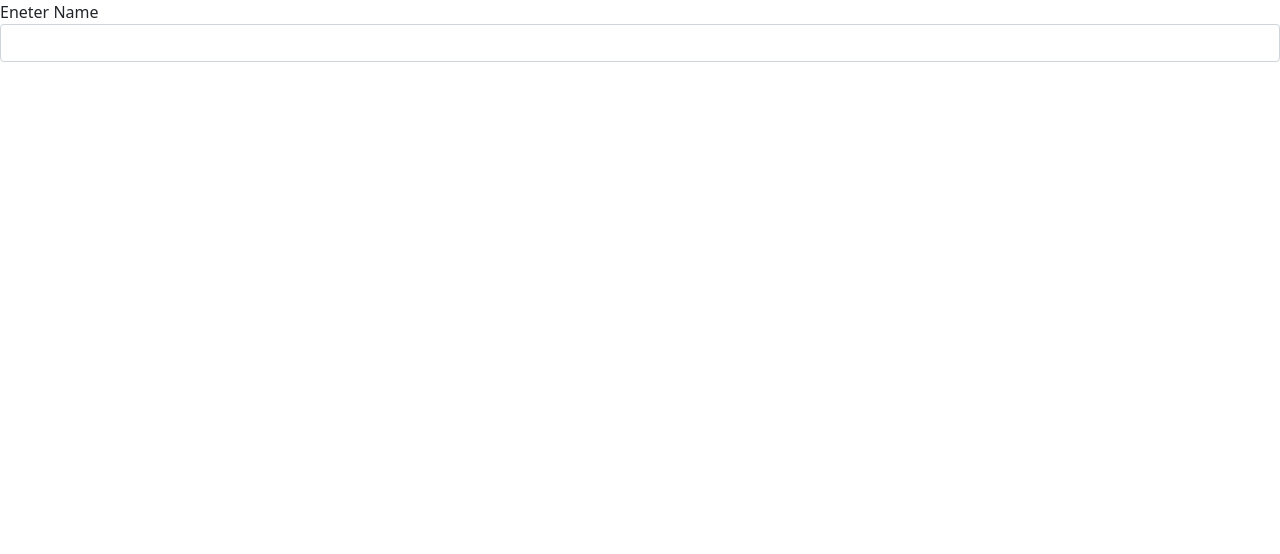
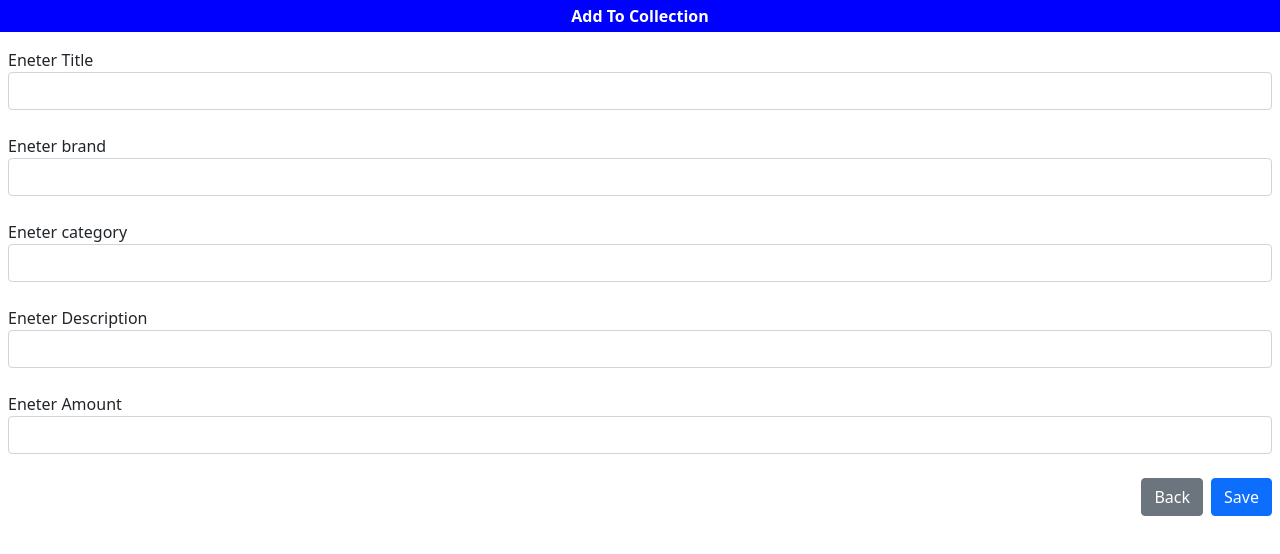
Before and after one commit to NagNayan/stackblitz-starters-9xc9ff-react, a React (Create React App) app: page /add in a window 1280 px wide. Shown: the top 554 px of the page. Built offline with nearby package versions, Linux system fonts and the light colour scheme.

Commit message:
1 file modified

```diff
--- a/src/table/Child.js
+++ b/src/table/Child.js
@@ -1,10 +1,47 @@
 import React from 'react';
+import { useNavigate } from 'react-router-dom';
 export default function Child(props) {
+  const navigate = useNavigate();
+  function onBack() {
+    navigate('/');
+  }
   return (
     <div>
-      <form>
-        <label for="name">Eneter Name</label>
-        <input className="form-control" type="text" id="name" />
+      <div
+        align="center"
+        className="p-1"
+        style={{ background: 'blue', color: 'white', fontWeight: '600' }}
+      >
+        Add To Collection
+      </div>
+      <form className="mt-3 mx-2">
+        <label for="title">Eneter Title</label>
+        <input className="form-control" type="text" id="title" />
+        <br />
+        <label for="brand">Eneter brand</label>
+        <input className="form-control" type="text" id="brand" />
+        <br />
+        <label for="category">Eneter category</label>
+        <input className="form-control" type="text" id="category" />
+        <br />
+        <label for="desc">Eneter Description</label>
+        <input className="form-control" type="textarea" id="desc" />
+        <br />
+        <label for="amt">Eneter Amount</label>
+        <input className="form-control" type="number" id="amt" />
+        <br />
+        <div align="right">
+          <button
+            type="button"
+            className="btn btn-secondary mx-2"
+            onClick={onBack}
+          >
+            Back
+          </button>
+          <button type="button" className="btn btn-primary">
+            Save
+          </button>
+        </div>
       </form>
     </div>
   );
```
